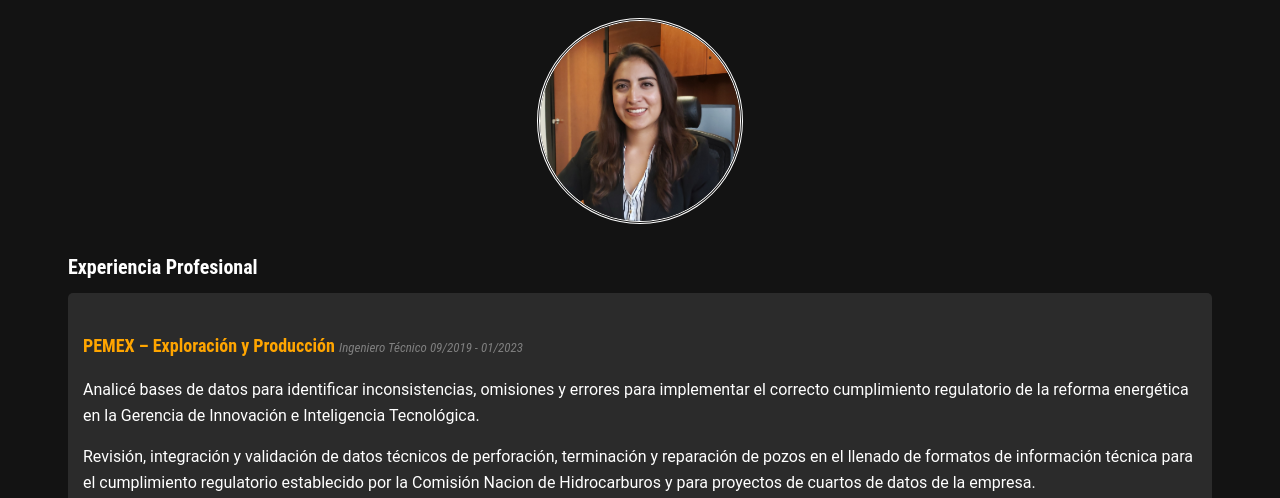
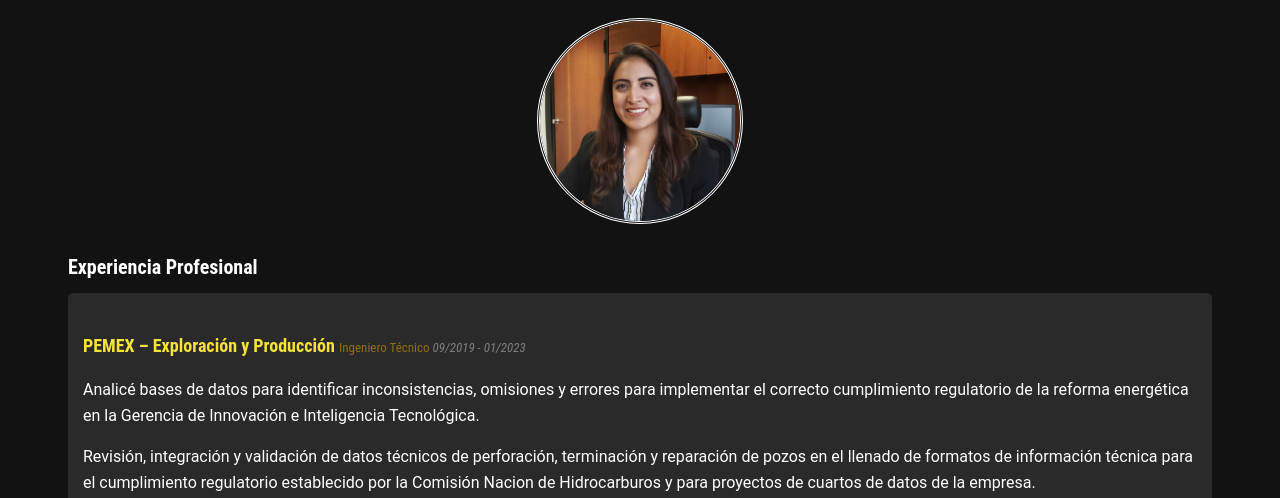
Before and after one commit to FridaMercado/Portofolio, a plain HTML site: page index.html in a window 1280 px wide. Shown: the part 330-828 px from the top of the page. Drawn offline with Linux system fonts and the light colour scheme.

Commit message:
Update style.css

```diff
--- a/css/style.css
+++ b/css/style.css
@@ -1,6 +1,6 @@
 /* General Styles */
 body {
-    background-color: rgb(19, 19, 19);
+    background-color: #121212;
     color: white;
     font-family: 'Roboto', sans-serif;
     line-height: 1.6;
@@ -35,11 +35,16 @@ h4 {
     margin-bottom: 5px;
 }
 
-span {
+#date {
     font-style: italic;
     font-weight: lighter;
     font-size: small;
     color: gray;
+}
+#role{
+    color: rgb(145, 110, 15);
+    font-weight: lighter;
+    font-size: small;
 }
 
 /* Header */
@@ -86,7 +91,7 @@ img {
 }
 
 .job h4, .degree h4, .certification h4 {
-    color: orange;
+    color: rgb(247, 227, 54);
 }
 /* Projects Section */
 .projects {
```
